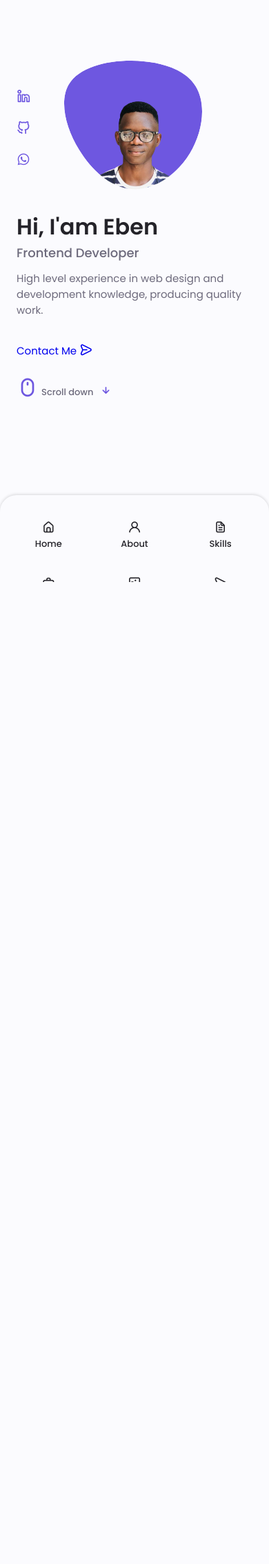
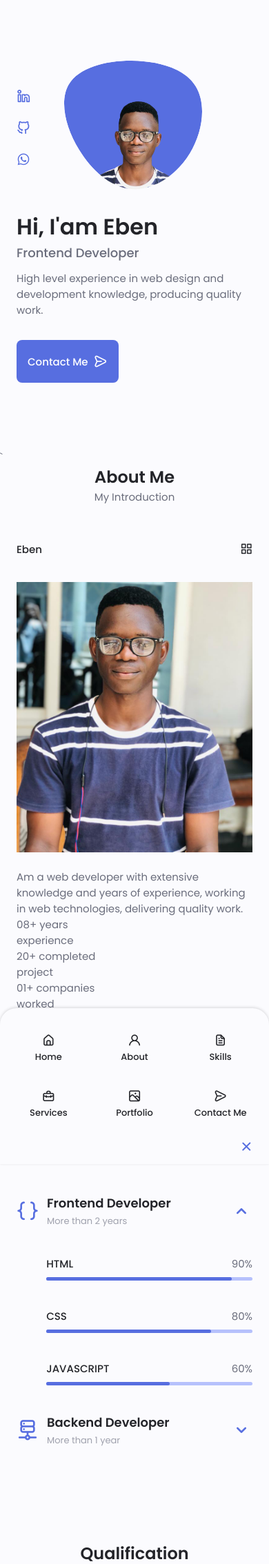
Before and after one commit to ebenezer123-agyepong/E-chatApp, a PHP site: page / in a window 390 px wide. Shown: the top 2268 px of the page at 69% size. Before the commit the page ends 844 px from the top, so only its background shows below. Run offline with PHP 8.4, Linux system fonts and the light colour scheme.

Commit message:
modified:   cssFolder/style.css 	modified:   index.html 	modified:   javaScript/script.js

```diff
--- a/cssFolder/style.css
+++ b/cssFolder/style.css
@@ -4,11 +4,11 @@
 /*=======================Css Variables=====================*/
 
 :root{
-    --header-height: 3rem;
+    --header-height: 6rem;
 
 /*========Colors========*/
 
-    --hue-color: 250;
+    --hue-color: 230;
 
 /*==========Hxl color mode================*/
     --first-color:hsl(var(--hue-color),69%,61%);
@@ -48,7 +48,7 @@
     --mb-1:1rem;
     --mb-1-5:1.5rem;
     --mb-2:2rem;
-    --mb-25:2.5rem;
+    --mb-2-5:2.5rem;
     --mb-3:3rem;
 
  /*=================Z-INDEX=========================*/
@@ -179,7 +179,7 @@
 @media screen and (max-width: 767px) {
     .nav__menu{
         position: fixed;
-        bottom: -100px;
+        bottom: -100%;
         left: 0;
         width: 100%;
         background-color: var(--body-color);
@@ -285,7 +285,7 @@
 }
 
 .home__scroll{
-    /*display: none; */
+    display: none;
 }
 
 .home__scroll-button{
@@ -313,3 +313,159 @@
 }
 
 /*================BUTTONS================ */
+.button{
+    display: inline-block;
+    background-color: var(--first-color);
+    color: #fff;
+    padding: 1rem;
+    border-radius: .5rem;
+    font-weight: var(--font-medium);
+}
+
+.button:hover{
+    background-color: var(--first-color-alt);
+}
+
+.button__icon{
+    font-size: 1.25rem;
+    margin-left: var(--mb-0-5);
+    transition: .3s;
+}
+
+.button--flex{
+    display: inline-flex;
+    align-items: center;
+}
+
+/*==========SKILLS============== */
+.skills__container{
+    row-gap: 0;
+}
+
+.skills__header{
+    display: flex;
+    align-items: center;
+    margin-bottom: var(--mb-2-5);
+    cursor: pointer;
+}
+
+.skills__icon,
+.skills__arrow{
+    font-size: 2rem;
+    color: var(--first-color);
+}
+
+.skills__icon{
+    margin-right: var(--mb-0-75);
+}
+
+.skills__title{
+    font-size: var(--h3-font-size);
+}
+
+.skills__subtitle{
+    font-size: var(--small-font-siz);
+    color: var(--text-color-light);
+}
+
+.skills__arrow{
+    margin-left: auto;
+    transition: .4s;
+}
+
+.skills__list{
+    row-gap: 1.5rem;
+    padding-left: 2.7rem;
+}
+
+.skills__titles{
+    display: flex;
+    justify-content: space-between;
+    margin-bottom: var(--mb-0-5);
+}
+
+.skills__name{
+    font-size: var(--normal-font-size);
+    font-weight: var(--font-medium);
+}
+
+.skills__bar,
+.skills__percentage{
+    height: 5px;
+    border-radius: .25rem;
+}
+
+.skills__bar{
+    background-color: var(--first-color-lighter);
+}
+
+.skills__percentage{
+    display: block;
+    background-color: var(--first-color);
+}
+
+.skills__html{
+    width: 90%;
+}
+
+.skills__css{
+    width: 80%;
+}
+
+.skills__javascript{
+    width: 60%;
+}
+
+.skills__php{
+    width: 85%;
+}
+
+.skills__node{
+    width: 50%;
+}
+
+.skills__close .skills__list{
+    height: 0;
+    overflow: hidden;
+}
+
+.skills__open .skills__list{
+    height: max-content;
+    margin-bottom: var(--mb-2-5);
+}
+
+.skills__open .skills__arrow{
+    transform: rotate(-180deg);
+}
+
+/*============== QUALIFICATION ================ */
+.qualification__tabs{
+    display: flex;
+    justify-content: space-evenly;
+    margin-bottom: var(--mb-2);
+}
+
+.qualification__button{
+    font-size: var(--h3-font-size);
+    font-weight: var(--font-medium);
+    cursor: pointer;
+}
+
+.qualification__button:hover{
+    color: var(--first-color);
+}
+
+.qualification__icon{
+    font-size: 1.8rem;
+    margin-right: var(--mb-0-25);
+}
+
+.qualification__data{
+    display: grid;
+    grid-template-columns: 1fr max-content 1fr;
+    column-gap: 1.5rem;
+}
+
+.qualification__title{
+
+}
--- a/index.html
+++ b/index.html
@@ -124,6 +124,216 @@
                 </div>
             </div>
         </section>
+
+        <!--================ABOUT=====================-->
+        <section class="about section" id="about">
+`           <h2 class="section__title">About Me</h2>
+            <span class="section__subtitle">My Introduction</span>
+
+            <div class="about__container container grid">
+                <img src="./pictures/myProfile.jpg" alt="" class="about__img">
+
+                <div class="about__data">
+                    <p class="about_description">
+                        Am a web developer with extensive knowledge
+                        and years of experience, working in web technologies, delivering quality work.
+                    </p>
+
+                    <div class="about__info">
+                        <div>
+                            <span class="about__info-title">08+</span>
+                            <span class="about__info-name">years <br> experience </span>
+                        </div>
+
+                        <div>
+                            <span class="about__info-title">20+</span>
+                            <span class="about__info-name">completed <br> project </span>
+                        </div>
+
+                        <div>
+                            <span class="about__info-title">01+</span>
+                            <span class="about__info-name">companies <br> worked </span>
+                        </div>
+                    </div>
+
+                    <div class="about__buttons">
+                        <a download="" href="" class="button button--flex">
+                            Download CV <i class="uil uil-download-alt button__icon"></i>
+                        </a>
+                    </div>
+                </div>
+            </div>
+        </section>
+         <!--================SKILLS=====================-->
+         <section class="skills section" id="skills">
+            <h2 class="section__title">Skills</h2>
+            <span class="section__subtitle">My technical level</span>
+
+            <div class="skills__container container grid">
+
+                    <!--===================Skills 1=====================-->
+                    <div class="skills__content skills__open">
+                        <div class="skills__header">
+                            <i class="uil uil-brackets-curly skills__icon"></i>
+
+                            <div>
+                                <h1 class="skills__title">Frontend Developer</h1>
+                                <span class="skills__subtitle">More than 2 years</span>
+                            </div>
+
+                            <i class="uil uil-angle-down skills__arrow"></i>
+                        </div>
+
+                        <div class="skills__list grid">
+                            <div class="skills__data">
+                                <div class="skills__titles">
+                                    <h3 class="skills__name">HTML</h3>
+                                    <span class="skills__number">90%</span>
+                                </div>
+                                <div class="skills__bar">
+                                    <div class="skills__percentage skills__html"></div>
+                                </div>
+                            </div>
+                        </div>
+
+                        <div class="skills__list grid">
+                            <div class="skills__data">
+                                <div class="skills__titles">
+                                    <h3 class="skills__name">CSS</h3>
+                                    <span class="skills__number">80%</span>
+                                </div>
+                                <div class="skills__bar">
+                                    <div class="skills__percentage skills__css"></div>
+                                </div>
+                            </div>
+                        </div>
+
+                        <div class="skills__list grid">
+                            <div class="skills__data">
+                                <div class="skills__titles">
+                                    <h3 class="skills__name">JAVASCRIPT</h3>
+                                    <span class="skills__number">60%</span>
+                                </div>
+                                <div class="skills__bar">
+                                    <div class="skills__percentage skills__javascript"></div>
+                                </div>
+                            </div>
+                        </div>
+                    </div>
+
+                    <!--=========================Skills 2-========================-->
+                    <div class="skills__content skills__close">
+                        <div class="skills__header">
+                            <i class="uil uil-server-network skills__icon"></i>
+
+                            <div>
+                                <h1 class="skills__title">Backend Developer</h1>
+                                <span class="skills__subtitle">More than 1 year</span>
+                            </div>
+
+                            <i class="uil uil-angle-down skills__arrow"></i>
+                        </div>
+
+                        <div class="skills__list grid">
+                            <div class="skills__data">
+                                <div class="skills__titles">
+                                    <h3 class="skills__name">PHP</h3>
+                                    <span class="skills__number">85%</span>
+                                </div>
+                                <div class="skills__bar">
+                                    <div class="skills__percentage skills__php"></div>
+                                </div>
+                            </div>
+                        </div>
+
+                        <div class="skills__list grid">
+                            <div class="skills__data">
+                                <div class="skills__titles">
+                                    <h3 class="skills__name">Node JS</h3>
+                                    <span class="skills__number">60%</span>
+                                </div>
+                                <div class="skills__bar">
+                                    <div class="skills__percentage skills__node"></div>
+                                </div>
+                            </div>
+                        </div>
+
+                        <div class="skills__list grid">
+                            <div class="skills__data">
+                                <div class="skills__titles">
+                                    <h3 class="skills__name">PYTHON</h3>
+                                    <span class="skills__number">50%</span>
+                                </div>
+                                <div class="skills__bar">
+                                    <div class="skills__percentage skills__python"></div>
+                                </div>
+                            </div>
+                        </div>
+                    </div>
+                </div>
+            </div>
+         </section>
+         <!--====================QUALIFICATION========================-->
+         <section class="qualification section">
+            <h2 class="section__title">Qualification</h2>
+            <span class="section__subtitle">My Personal Journey</span>
+
+            <div class="qualification__container container">
+                <div class="qualification__tabs">
+                    <div class="qualification__button button--flex">
+                        <i class="uil uil-graduation-cap qualification__icon"></i>
+                        Education
+                    </div>
+
+                    <div class="qualification__button button--flex">
+                        <i class="uil uil-briefcase-alt qualification__icon"></i>
+                        Work
+                    </div>
+                </div>
+
+                <div class="qualifiction__sections">
+                 <!--=================== QUALIFICATION CONTENT 1 ========================-->
+                    <div class="qualification__content">
+                        <!--=================== QUALIFICATION 1 ========================-->
+                        <div class="qualification__data">
+                            <div>
+                                <h3 class="qualification__title">Software Engineer</h3>
+                                <span class="qualification__subtitle">IPMC- IT Training Institute</span>
+                                <div class="qualification__calender">
+                                    <i class="uil uil-calender-alt"></i>
+                                    2022 - 2023
+                                </div>
+                            </div>
+
+                            <div>
+                                <span class="qualification__rounder"></span>
+                                <span class="qualification__line"></span>
+                            </div>
+                        </div>
+                    </div>
+
+                        <!--=================== QUALIFICATION 2 ========================-->
+                    <div class="qualification__data">
+                        <div></div>
+
+                    <div>
+                        <span class="qualification__rounder"></span>
+                       <!--<span class="qualification__line"></span>-->                     </div>
+
+                        <div>
+                            <h3 class="qualification__title">Web Development</h3>
+                            <span class="qualification__subtitle">IPMC- IT Training Institute</span>
+                            <div class="qualification__calender">
+                                <i class="uil uil-calender-alt"></i>
+                                2022 - 2023
+                            </div>
+                        </div>
+
+                    </div>
+                </div>
+            </div>
+         </section>
     </main>
+    <script src="./javaScript/script.js"></script>
 </body>
 </html>
```
Also changed, not shown: javaScript/script.js (+20 -1 lines).
